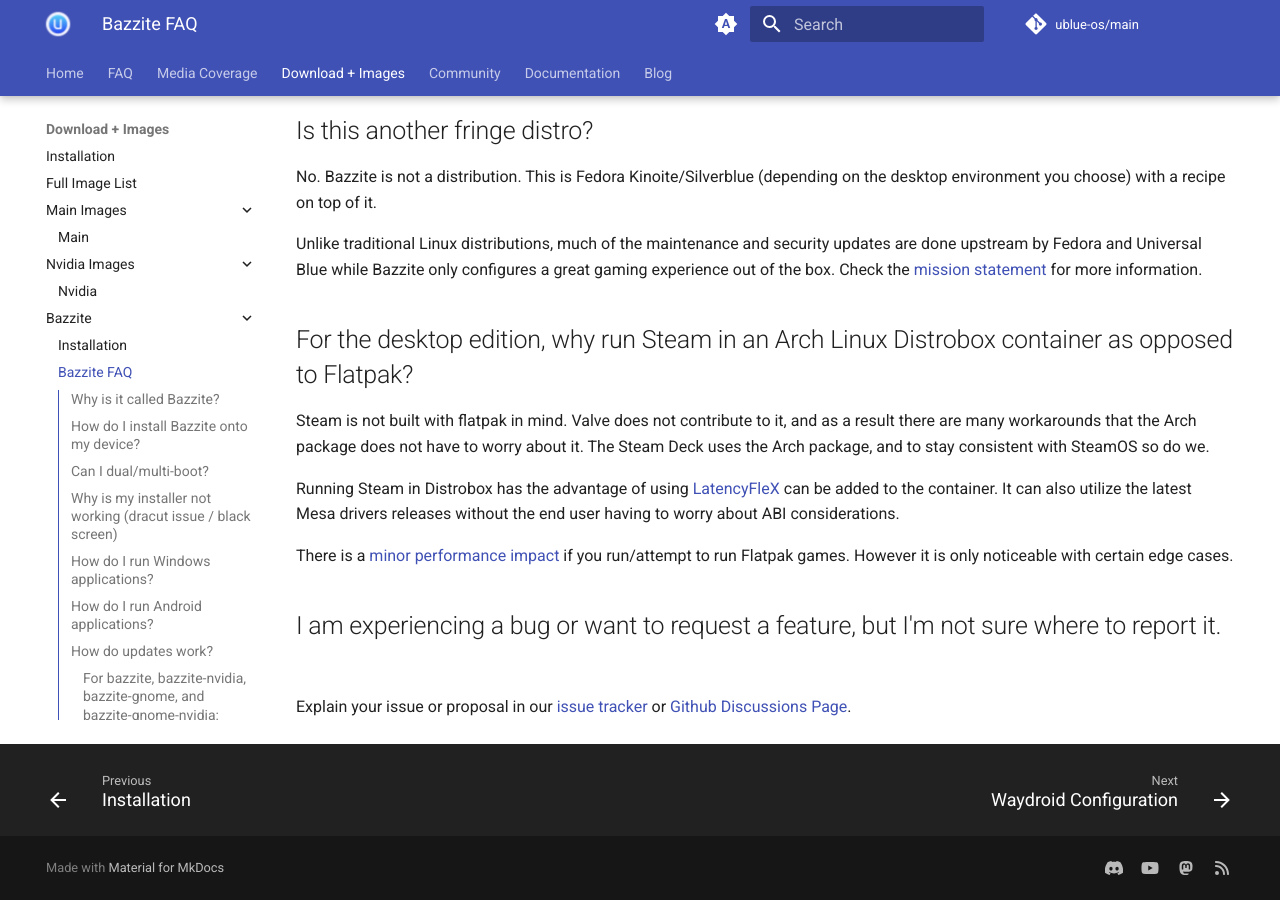
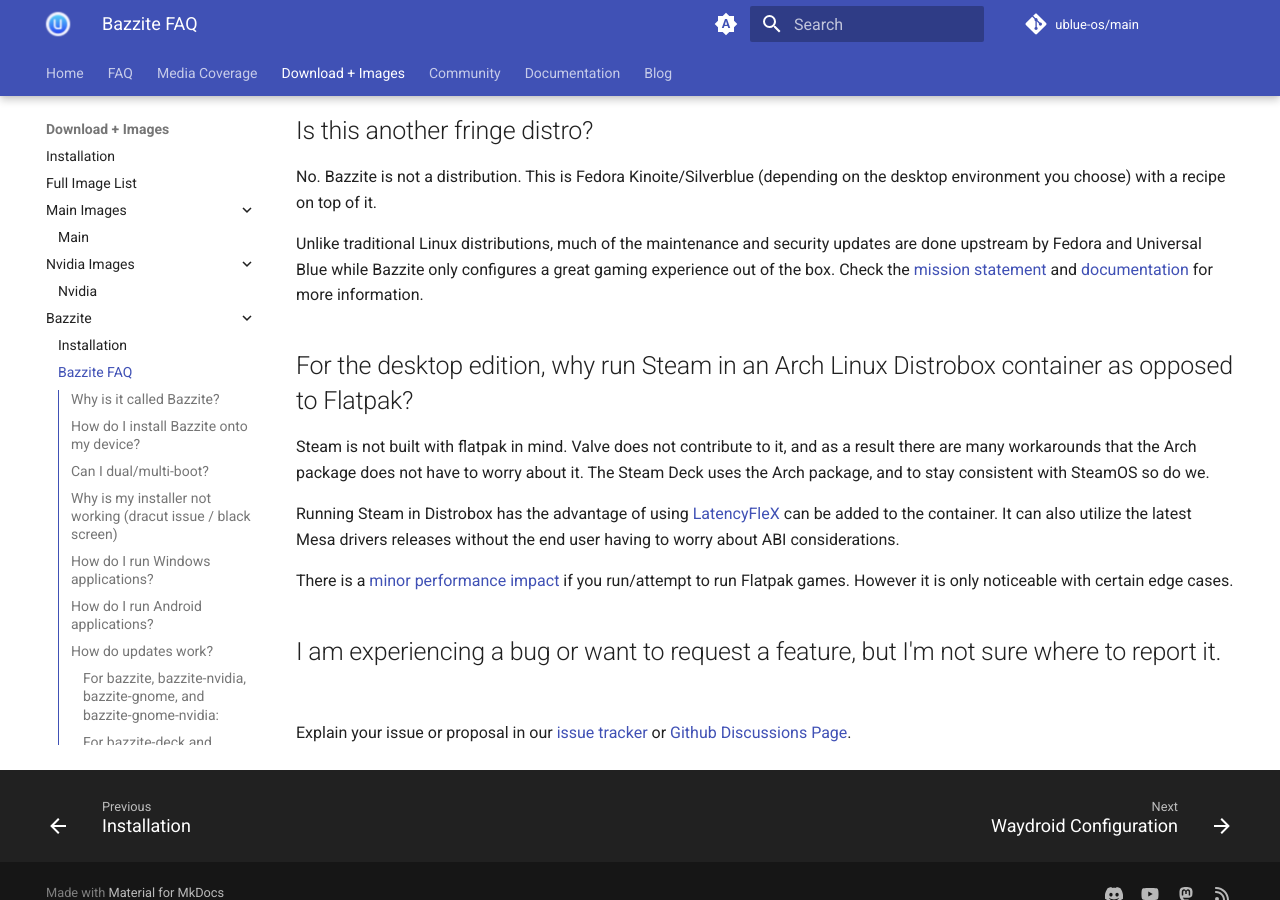
Before and after one commit to ublue-os/website, an MkDocs documentation site: the page built from docs/images/bazzite/FAQ.md, in a window 1280 px wide and 900 px high, scrolled down 3301 px. Built offline with MkDocs 1.6.1 and Material for MkDocs 9.7.7, drawn with Linux system fonts in a browser that asks for light colours; comment, search, counter and statistics services are not loaded.

Commit message:
feat: add ublue's documentation link next to... (#457)
...mission statement since both of these are great resources to help users understand what they're installing to a greater degree.

```diff
--- a/docs/images/bazzite/FAQ.md
+++ b/docs/images/bazzite/FAQ.md
@@ -102,7 +102,7 @@ Check out the [Universal Blue homepage](https://universal-blue.org) for more inf
 
 No. Bazzite is not a distribution. This is Fedora Kinoite/Silverblue (depending on the desktop environment you choose) with a recipe on top of it.
 
-Unlike traditional Linux distributions, much of the maintenance and security updates are done upstream by Fedora and Universal Blue while Bazzite only configures a great gaming experience out of the box. Check the [mission statement](/mission) for more information.
+Unlike traditional Linux distributions, much of the maintenance and security updates are done upstream by Fedora and Universal Blue while Bazzite only configures a great gaming experience out of the box. Check the [mission statement](/mission) and [documentation](https://universal-blue.org/introduction/) for more information.
 
 ## For the desktop edition, why run Steam in an Arch Linux Distrobox container as opposed to Flatpak?
 
```
